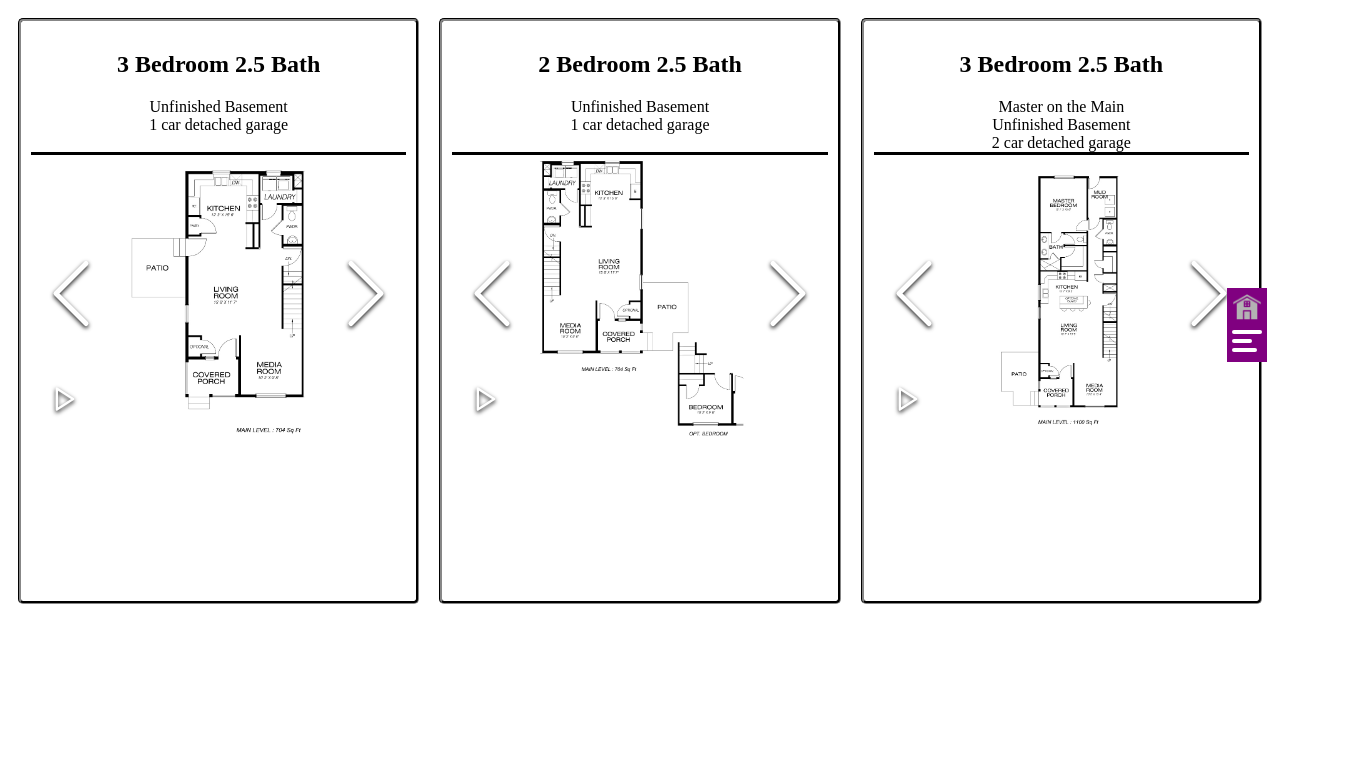
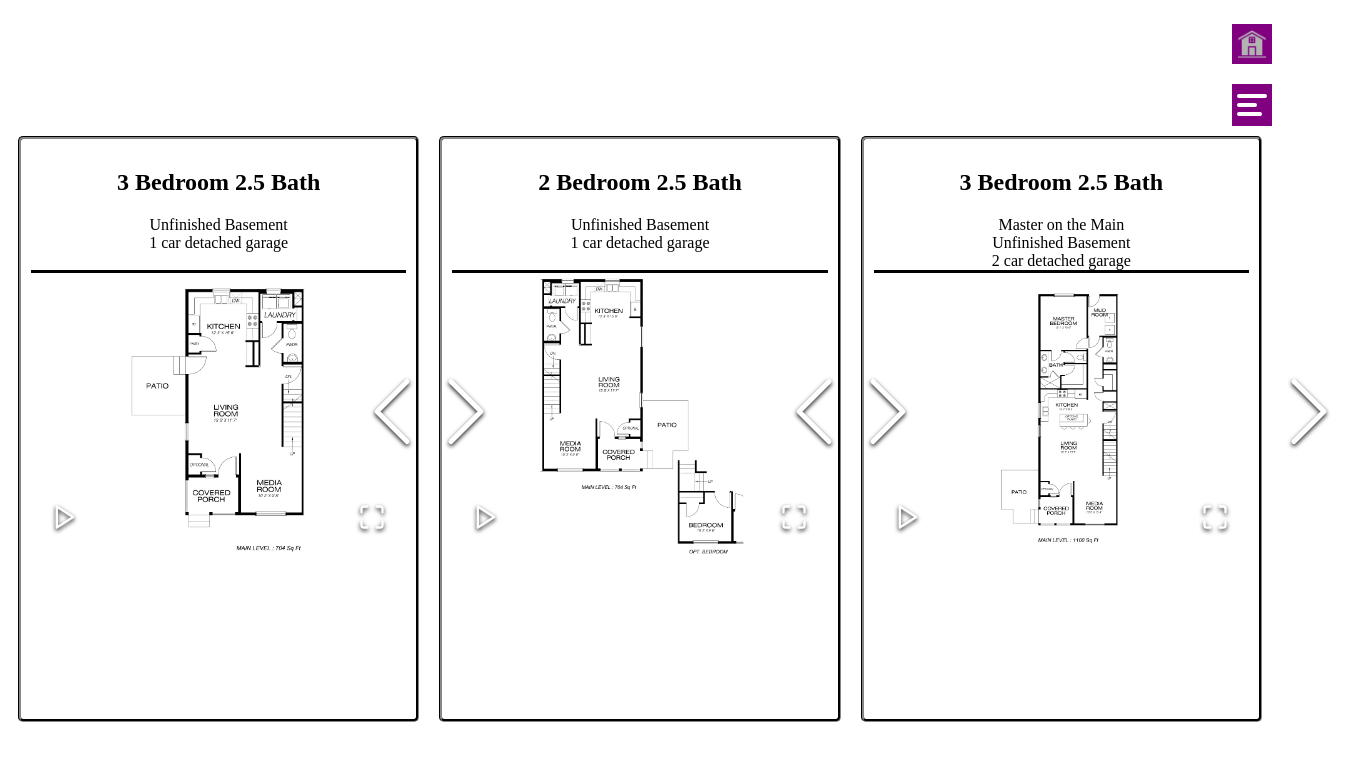
Before and after one commit to ReeceCrook/palomino-townhomes, a React (Create React App) app: page /floorPlans in a window 1280 px wide. Shown: the top 760 px of the page, 1349 px wide, since content can reach past the window. Built offline with nearby package versions, Linux system fonts and the light colour scheme.

Commit message:
Resized home page and removed another picture from the home gallery.

```diff
--- a/src/App.css
+++ b/src/App.css
@@ -9,21 +9,22 @@ body {
   text-align: center;
 }
 
-.homeDiv {
-}
-
 .palominoLogo {
   width: 68%;
   height: auto;
 }
 
-/* .homeImgs {
-  height: 20%;
-} */
+.homeImgs {
+  max-height: 600px;
+}
 
-.test {
+.homeImageGalleryWrapper {
   display: inline-block;
   width: 50%;
+}
+
+.image-gallery-left-nav, .image-gallery-right-nav {
+  margin: 0 -100px;
 }
 
 /* .jimContactInfoContainer {
@@ -59,7 +60,6 @@ body {
   width: 30px;
   display: block;
   margin: 1em 0 0 1em;
-  position: fixed;
 }
 .navi div {
   transition: all 0.3s ease-in-out;
@@ -155,6 +155,5 @@ body {
   padding: 5px;
   width: 30px;
   margin: 1em 0 0 1em;
-  position: fixed;
   cursor: pointer;
 }
--- a/src/Components/FloorPlans.js
+++ b/src/Components/FloorPlans.js
@@ -17,7 +17,7 @@ function FloorPlans() {
             1 car detached garage
           </p>
         </div>
-        <ImageCarousel pics={floorPlanImages[0]} showFullscreenButton={false} />
+        <ImageCarousel pics={floorPlanImages[0]} showFullscreenButton={true} />
       </div>
       <div className='card2'>
         <div className='cardTextDiv'>
@@ -27,7 +27,7 @@ function FloorPlans() {
             1 car detached garage
           </p>
         </div>
-        <ImageCarousel pics={floorPlanImages[1]} showFullscreenButton={false} />
+        <ImageCarousel pics={floorPlanImages[1]} showFullscreenButton={true} />
       </div>
       <div className='card3'>
         <div className='cardTextDiv'>
@@ -38,7 +38,7 @@ function FloorPlans() {
             2 car detached garage
           </p>
         </div>
-        <ImageCarousel pics={floorPlanImages[2]} showFullscreenButton={false} />
+        <ImageCarousel pics={floorPlanImages[2]} showFullscreenButton={true} />
       </div>
     </div>
   )
--- a/src/Components/Home.js
+++ b/src/Components/Home.js
@@ -7,10 +7,9 @@ function Home() {
   return (
     <div className='homeDiv'>
       <img src={Logo} alt='palomino Logo' className='palominoLogo' />
-      <div className='test'>
+      <div className='homeImageGalleryWrapper'>
         <ImageCarousel pics={homeImages} />
       </div>
-
     </div>
   )
 }
--- a/src/Contact.css
+++ b/src/Contact.css
@@ -5,9 +5,7 @@
 }
 .container{
   position: relative;
-  max-width: 800px;
   background: #fff;
-  width: 800px;
   padding: 25px 40px 10px 40px;
   box-shadow: 0px 0px 10px rgba(0,0,0,0.1);
   color: black;
@@ -23,8 +21,8 @@
 }
 .container form{
   padding: 30px 0 0 0;
+}
 
-}
 .container form .formRow{
   display: flex;
   margin: 32px 0;
@@ -71,7 +69,7 @@ form .formRow .inputData{
   border: 2px solid #ccc;
   text-align: center;
   top: 0;
-  left: 100%;
+  right: 100%;
   position: absolute;
 }
 
--- a/src/FloorPlan.css
+++ b/src/FloorPlan.css
@@ -11,12 +11,6 @@
     height: 560px;
   }
 
-
-  .cardImgs {
-    max-height: 500px;
-  }
-
-
   .cardTextDiv {
     border-bottom: solid;
     border-width: 3px;
--- a/src/carousel.js
+++ b/src/carousel.js
@@ -8,7 +8,6 @@ import img6 from './assets/HomePagePics/11-web-or-mls-DSC04648.jpg'
 import img7 from './assets/HomePagePics/25-web-or-mls-DSC04713.jpg'
 import img8 from './assets/HomePagePics/xH9+ZCXlQZKGQsR96AC0FA_thumb_3647.jpg'
 import img9 from './assets/HomePagePics/bcdIvlx2Q96qh7bL02FqnA_thumb_364d.jpg'
-import img11 from './assets/HomePagePics/15-web-or-mls-DSC04668.jpg'
 import img12 from './assets/HomePagePics/41+5rAJwR8GrQ+p82L5Zqg_thumb_3646.jpg'
 import img13 from './assets/HomePagePics/4-web-or-mls-DJI_0464.jpg'
 import img14 from './assets/HomePagePics/1-web-or-mls-DJI_0449.jpg'
@@ -24,12 +23,13 @@ import card2img3 from './assets/FloorPlans/card2/Model 1551R- Basement.jpg'
 import card3img1 from './assets/FloorPlans/card3/Model 1558-main.jpg'
 import card3img2 from './assets/FloorPlans/card3/Model 1558-Upper.jpg'
 import card3img3 from './assets/FloorPlans/card3/Model 1558-Basement.jpg'
+
 const homeImages = [
     {
         'id': 1,
         'original': img1,
         "thumbnail": img1,
-        'originalClass': 'homeImgs'
+        'originalClass': 'homeImgs',
     },
     {
         'id': 2,
@@ -77,12 +77,6 @@ const homeImages = [
         'id': 9,
         'original': img9,
         "thumbnail": img9,
-        'originalClass': 'homeImgs'
-    },
-    {
-        'id': 11,
-        'original': img11,
-        "thumbnail": img11,
         'originalClass': 'homeImgs'
     },
     {
```
